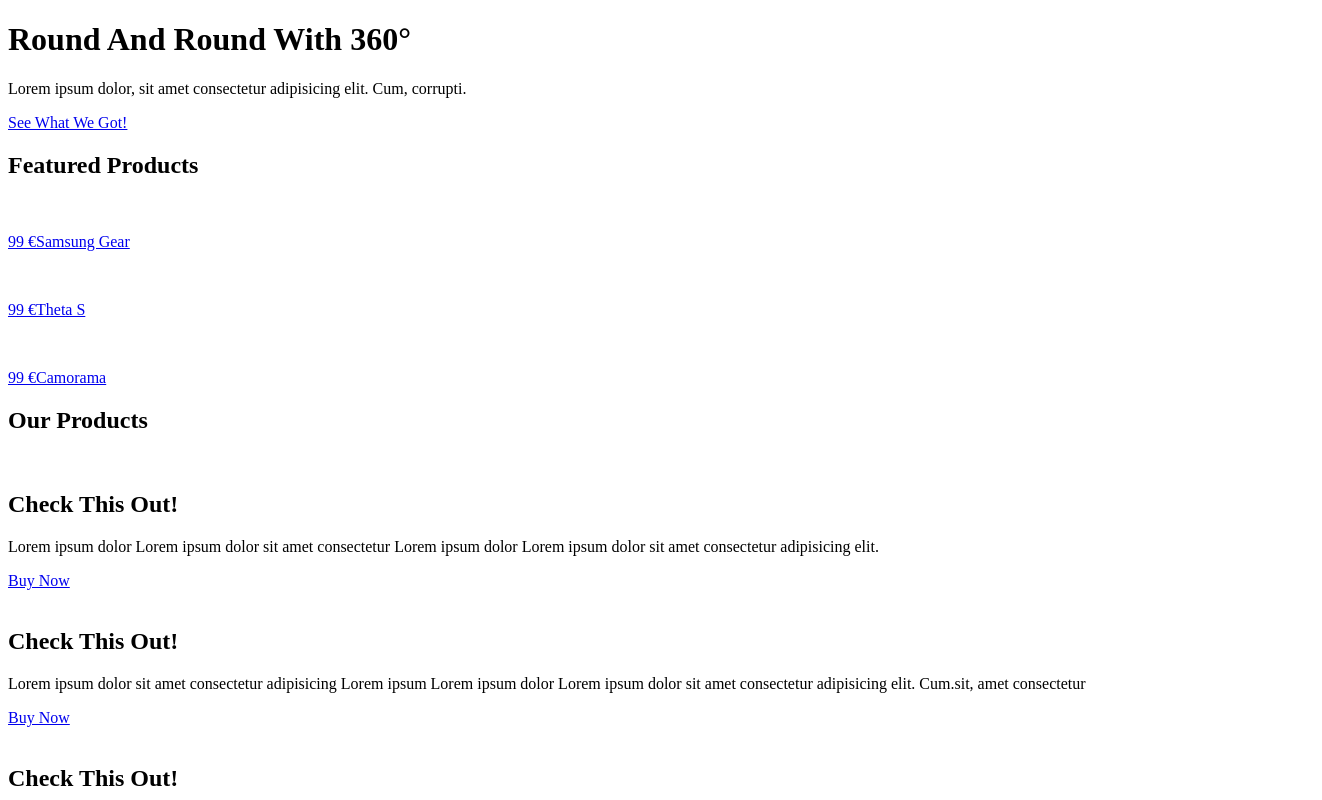
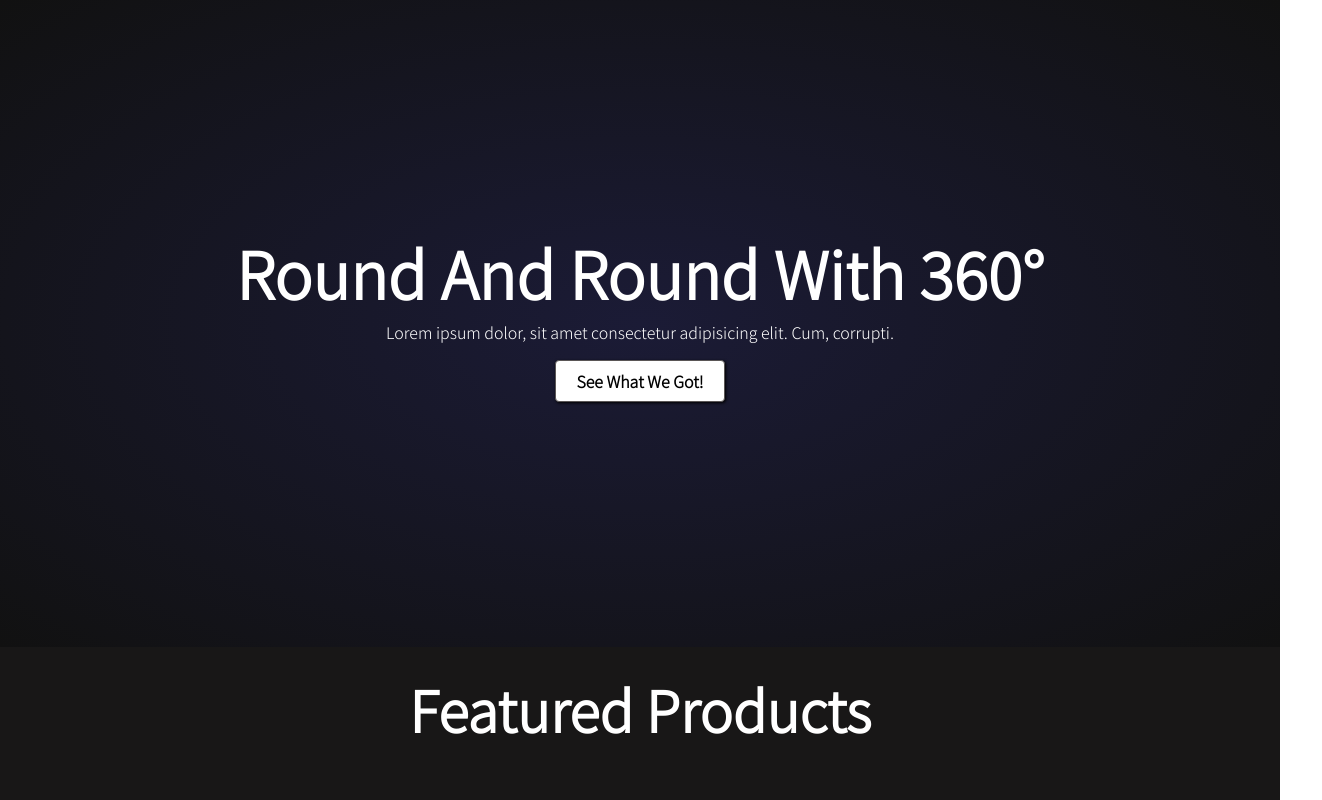
Before and after one commit to AshishKumar409/Camera-Website, a plain HTML site: page index.html in a window 1280 px wide. Shown: the top 800 px of the page, 1322 px wide, since content can reach past the window. Drawn offline with Linux system fonts and the light colour scheme.

Commit message:
HTML file

```diff
--- a/index.html
+++ b/index.html
@@ -6,7 +6,7 @@
   <meta name="viewport" content="width=device-width, initial-scale=1.0">
   <link rel="preconnect" href="https://fonts.gstatic.com">
   <link href="https://fonts.googleapis.com/css2?family=Noto+Sans+JP:wght@300&display=swap" rel="stylesheet">
-  <link rel="stylesheet" href=".main.css">
+  <link rel="stylesheet" href="./main.css">
   <title>360&deg Cameras</title>
 </head>
 
```
